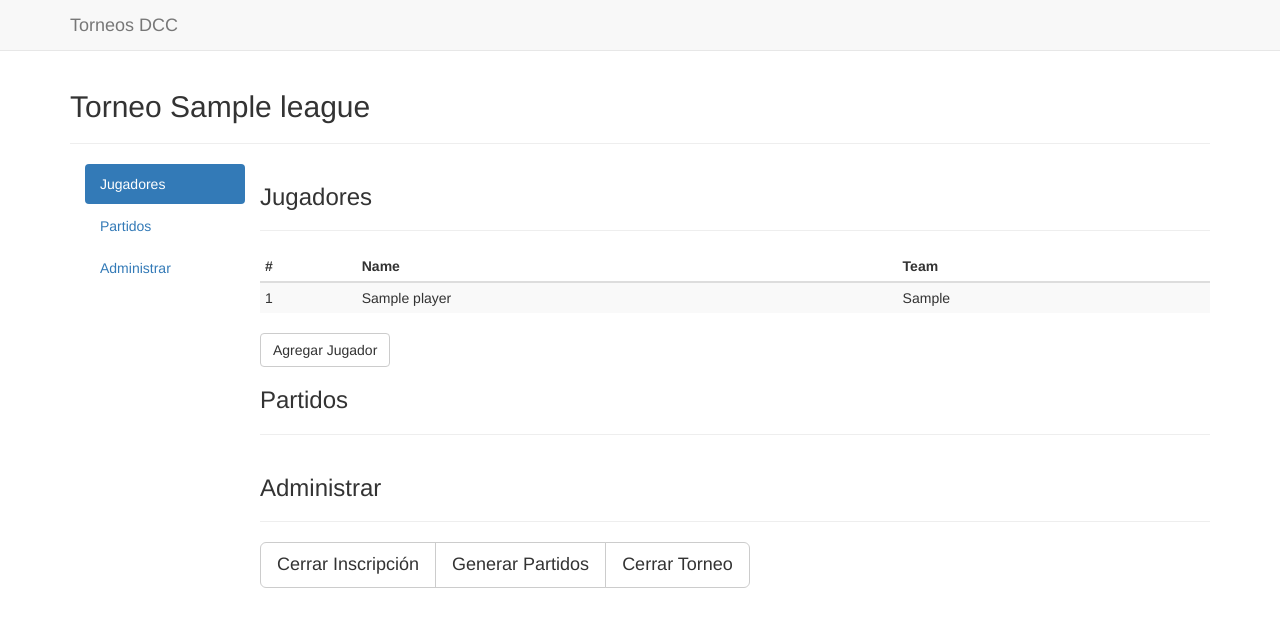
After one commit to eacha/torneo, a Django app: template templates/fifa/league_admin.html in a window 1280 px wide. The commit adds this page. Shown: the top 627 px of the page. Run offline with Django 3.2, Linux system fonts and the light colour scheme; the template is opened without the code that fills it: values that come from a table or form of the project are taken from there, others are empty; tables that the repository leaves empty hold one stand-in row (values such as "Sample post"); some libraries are stand-ins or nearby versions.

Commit message:
Created league admin

```diff
--- a/Fifa/urls.py
+++ b/Fifa/urls.py
@@ -3,6 +3,7 @@ from Fifa import views
 
 urlpatterns = patterns('',
                        url(r'^league/new/', views.new_league, name='new_league'),
+                       url(r'^league/admin/(?P<league_id>\d+)/', views.admin_league, name='admin_league'),
                        url(r'^player/new/(?P<league_id>\d+)/', views.new_player, name='new_player'),
                        url(r'^match/generate/(?P<league_id>\d+)/', views.generate_match, name='generate_match'),
                        url(r'^$', views.index, name='index'),
--- a/templates/fifa/index.html
+++ b/templates/fifa/index.html
@@ -25,9 +25,9 @@
             <ul class="nav nav-pills nav-stacked">
                 {% for league in leagues %}
                     {% if forloop.first %}
-                        <li class="active" role="presentation"><a href="{% url 'new_player' league.id %}">{{ league.name }}</a></li>
+                        <li class="active" role="presentation"><a href="{% url 'admin_league' league.id %}">{{ league.name }}</a></li>
                     {% else %}
-                        <li role="presentation"><a href="{% url 'new_player' league.id %}">{{ league.name }}</a></li>
+                        <li role="presentation"><a href="{% url 'admin_league' league.id %}">{{ league.name }}</a></li>
                     {% endif %}
                 {% endfor %}
 {#                <li role="presentation" class="active"><a href="#">Torneo 1</a></li>#}
--- /dev/null
+++ b/templates/fifa/league_admin.html
@@ -0,0 +1,57 @@
+{% extends "base.html" %}
+{% load bootstrap3 %}
+{% block title %}Torneos DCC{% endblock %}
+{% block content %}
+    <div class="container">
+        <h2>Torneo {{ league.name }}</h2>
+        <hr/>
+
+        <div class="col-md-2">
+            <ul class="nav nav-pills nav-stacked">
+                <li class="active"><a href="#">Jugadores</a></li>
+                <li><a href="#">Partidos</a></li>
+                <li><a href="#">Administrar</a></li>
+            </ul>
+        </div>
+
+        <div class="col-md-10">
+            <div class="row">
+            <h3>Jugadores</h3>
+            <hr/>
+            <table class="table table-hover table-striped table-condensed">
+                <thead>
+                    <tr>
+                        <th>#</th>
+                        <th>Name</th>
+                        <th>Team</th>
+                    </tr>
+                </thead>
+                <tbody>
+                    {% for player in players  %}
+                        <tr>
+                            <td>{{ forloop.counter }}</td>
+                            <td>{{ player.name }}</td>
+                            <td>{{ player.team }}</td>
+                        </tr>
+                    {% endfor %}
+
+                </tbody>
+            </table>
+                <a class="btn btn-default" href="{% url 'new_player' league.id %}">Agregar Jugador</a>
+            </div>
+            <div class="row">
+                <h3>Partidos</h3>
+                <hr/>
+            </div>
+            <div class="row">
+                <h3>Administrar</h3>
+                <hr/>
+                <div class="btn-group btn-group-lg">
+                    <a class="btn btn-default" href="#">Cerrar Inscripción</a>
+                    <a class="btn btn-default" href="#">Generar Partidos</a>
+                    <a class="btn btn-default" href="#">Cerrar Torneo</a>
+                </div>
+            </div>
+        </div>
+    </div>
+{% endblock %}
```
Also changed, not shown: Fifa/views.py (+5 -3 lines).
